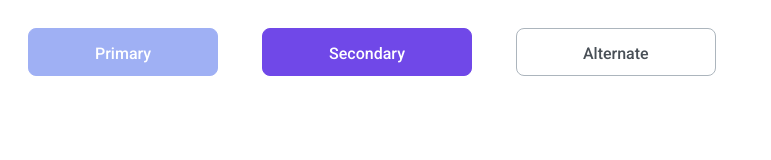
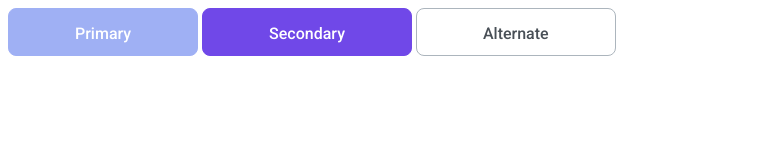
Before and after one commit to js-tasks-ru/htmlcss-20221107_skitlzzzzz, a website: page 03-lection1/01-button/index.html in a window 1280 px wide. Shown: the whole page, without its empty margins (0-771 px from the left). Drawn offline with Linux system fonts and the light colour scheme.

Commit message:
fixes due to review v2

```diff
--- a/03-lection1/01-button/button.css
+++ b/03-lection1/01-button/button.css
@@ -8,7 +8,6 @@
     padding: 15px 66px;
     height: 48px;
     cursor: pointer;
-    margin: 20px;
     transition: opacity 200ms ease-in-out, background 200ms ease-in-out;
 }
 
@@ -19,7 +18,7 @@
 
 .button_primary {
     background-color: #4263EB;
-    color: white;
+    color: #FFFFFF;
     border: 1px solid #4263EB;
 }
 
@@ -29,7 +28,7 @@
 
 .button_secondary {
     background-color: var(--purple);
-    color: white;
+    color: #FFFFFF;
     border: 1px solid var(--purple);
 }
 
@@ -38,7 +37,7 @@
 }
 
 .button_alternate {
-    background-color: white;
+    background-color: #FFFFFF;
     color: var(--grey-4);
     border: 1px solid var(--grey-3);
 }
```
